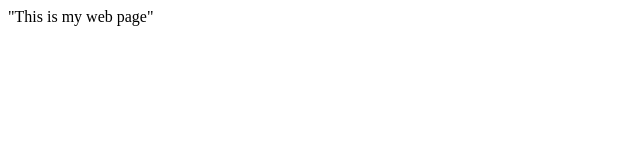
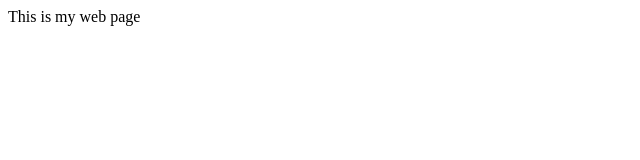
Before and after one commit to samiksha-ramesh/quiz2ds4bme, a plain HTML site: page index.html in a window 1280 px wide. Shown: the full height of the page, 0-640 px from the left. Drawn offline with Linux system fonts and the light colour scheme.

Commit message:
Update index.html

```diff
--- a/index.html
+++ b/index.html
@@ -1,6 +1,6 @@
 <html>
 <head><title>My web page </title></head>
 <body>
-"This is my web page"
+This is my web page
 </body>
 </html>
```
